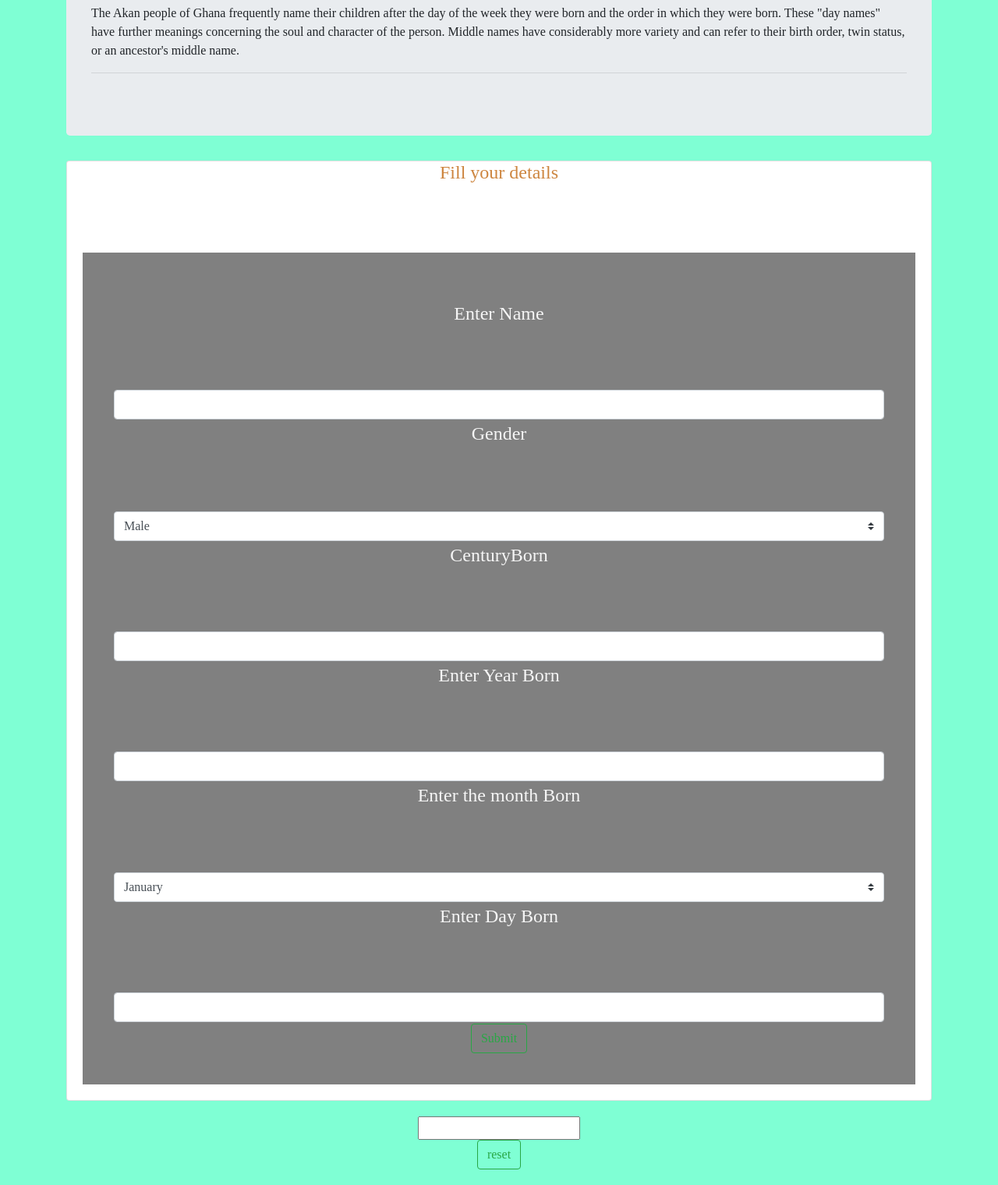
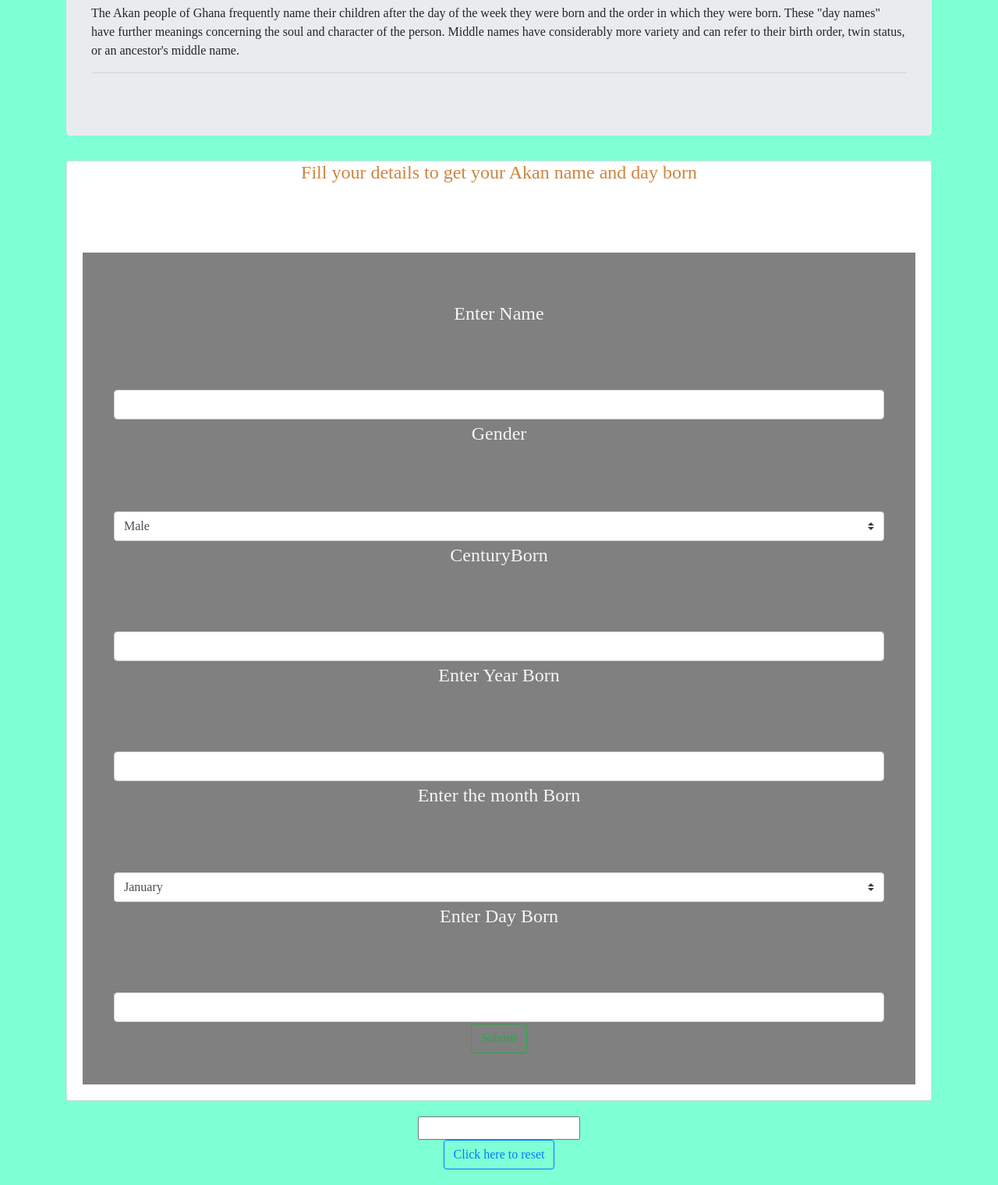
Before and after one commit to Leina33/AKAN, a plain HTML site: page index.html in a window 1280 px wide. Shown: the part 105-1625 px from the top of the page at 78% size. Drawn offline with Linux system fonts and the light colour scheme.

Commit message:
clear button id added

```diff
--- a/index.html
+++ b/index.html
@@ -18,7 +18,7 @@
       </div>
       <div class="card" id="card">
             <div class="card-title">
-              <h2>Fill your details</h2> <br><br>
+              <h2>Fill your details to get your Akan name and day  born</h2> <br><br>
             </div>
              <div class="card-body">
                <form class="" id="form">
@@ -65,7 +65,7 @@
                  </div>
                  <div class="form-group">
                    <!-- <button type="button" onclick= "giveName()" > SUBMIT</button> -->
-                    <button type="button" onclick="giveName();selectGender(); giveCentury();giveYear();giveMonth();giveDay();validYear();validDay();getName();" class="btn btn-outline-success">Submit</button>
+                    <button type="button" onclick="giveName();selectGender(); giveCentury();giveYear();giveMonth();giveDay();validYear();validDay();getName();clearForm()" class="btn btn-outline-success">Submit</button>
                 </div>
                  </div>
                </form>
@@ -79,7 +79,7 @@
                          <input type="textarea" name="output" id="output">
                        </div>
                        <div class="form-group">
-                        <button type="button" class="btn btn-outline-success" onclick="clearResult()" name="button">reset</button>
+                        <button type="button" class="btn btn-outline-primary" onclick="clearForm()" name="button">Click here to reset</button>
                       </div>
               <script src="scripts.js"></script>
 </body>
```
